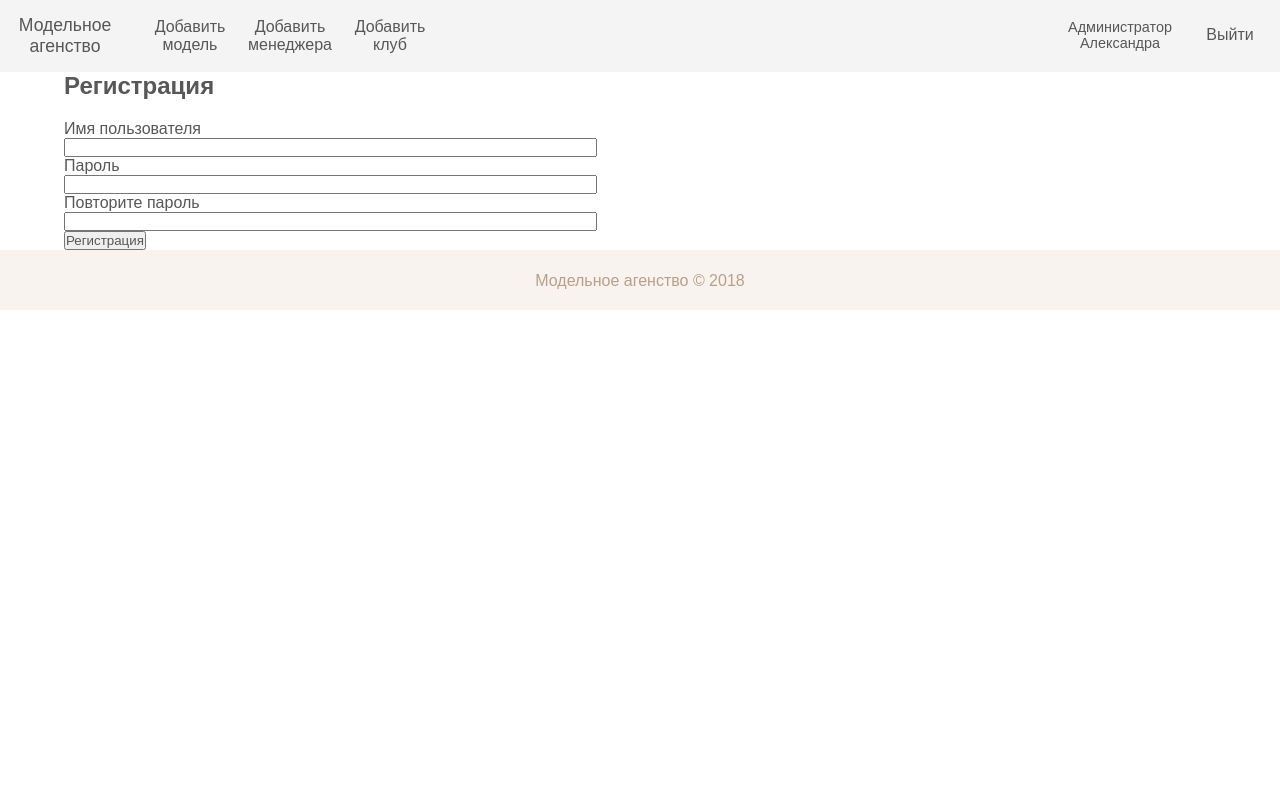
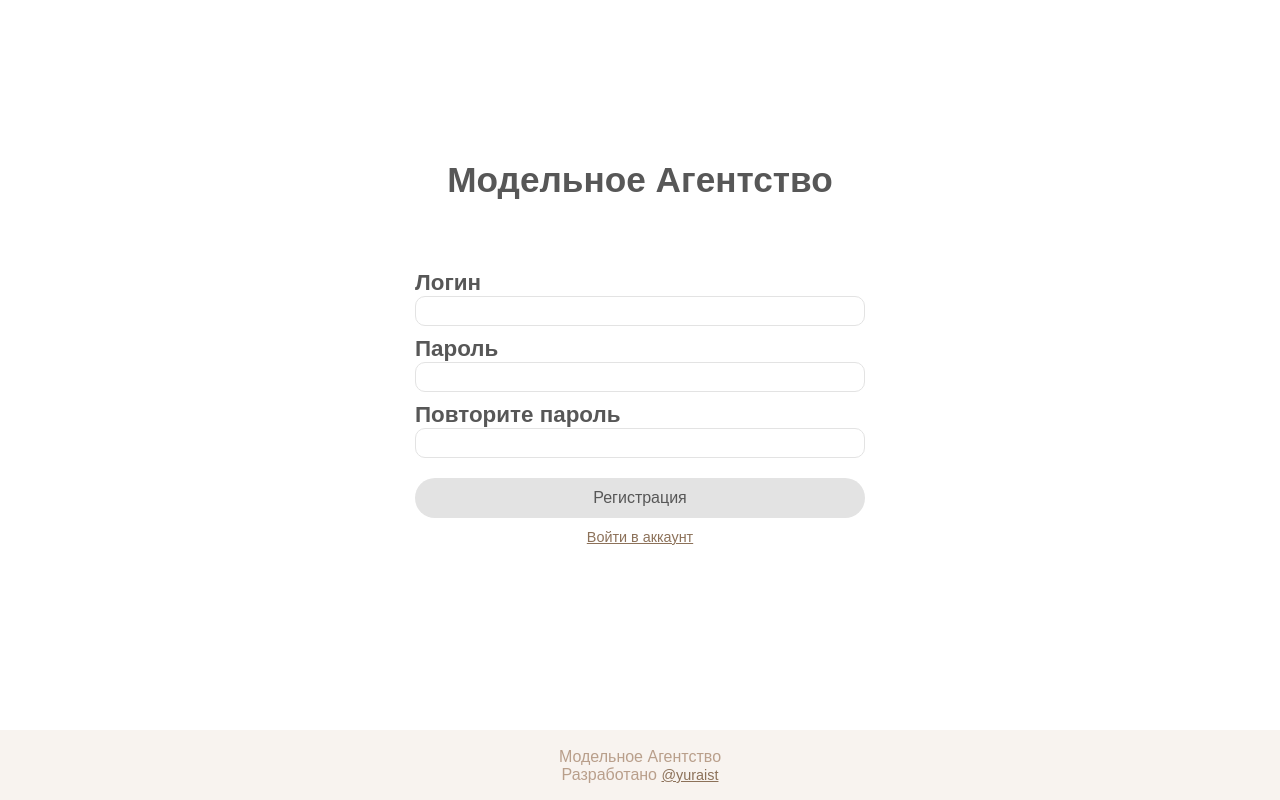
Before and after one commit to yuraist/model_agency, a Flask app: page /auth/register in a window 1280 px wide. Run offline with Flask 2, Linux system fonts and the light colour scheme.

Commit message:
created templates for login/register/register manager/base pages

```diff
--- a/app/auth/forms.py
+++ b/app/auth/forms.py
@@ -5,14 +5,14 @@ from app.models import User
 
 
 class LoginForm(FlaskForm):
-    username = StringField('Имя пользователя', validators=[DataRequired()])
+    username = StringField('Логин', validators=[DataRequired()])
     password = PasswordField('Пароль', validators=[DataRequired()])
     remember_me = BooleanField('Запомнить меня')
     submit = SubmitField('Войти')
 
 
 class RegistrationForm(FlaskForm):
-    username = StringField('Имя пользователя', validators=[DataRequired(), Length(1, 64)])
+    username = StringField('Логин', validators=[DataRequired(), Length(1, 64)])
     password = PasswordField('Пароль', validators=[DataRequired(), EqualTo('password2')])
     password2 = PasswordField('Повторите пароль', validators=[DataRequired()])
     submit = SubmitField('Регистрация')
--- a/app/auth/views.py
+++ b/app/auth/views.py
@@ -50,4 +50,4 @@ def login():
 @auth.route('/logout')
 def logout():
     logout_user()
-    return redirect(url_for('main.index'))
+    return redirect(url_for('auth.login'))
--- a/app/static/style.css
+++ b/app/static/style.css
@@ -5,6 +5,10 @@
     font-family: sans-serif;
     text-decoration: none;
     color: #575757;
+}
+
+a:hover {
+    text-decoration: underline;
 }
 
 nav {
@@ -20,7 +24,7 @@ nav ul {
     float: left;
     width: 100px;
     text-align: center;
-    margin: 18px 0px;
+    margin: 18px 0;
     font-weight: 300;
     font-size: 1em;
 }
@@ -38,21 +42,7 @@ nav ul {
 }
 
 .content {
-    width: 100%;
-}
-
-footer {
-    height: 60px;
-    padding: 22px;
-    width: 100%;
-
-    background-color: #F8F3EF;
-    color: #B99F8B;
-    text-align: center;
-    font-weight: 200;
-}
-
-.content {
+    padding-top: 40px;
     width: 90%;
     margin: auto;
 }
@@ -61,8 +51,27 @@ footer {
     margin-bottom: 20px;
 }
 
+footer {
+    height: 70px;
+    padding: 18px;
+    width: 100%;
+
+    background-color: #F8F3EF;
+}
+
+footer p {
+    color: #B99F8B;
+    text-align: center;
+    font-weight: 200;
+}
+
+.unlined-btn {
+    color: #8c7159;
+    text-decoration: underline;
+    font-size: 0.9em;
+}
+
 .list {
-    padding: 2%;
     margin-bottom: 10px;
 }
 
@@ -106,8 +115,72 @@ td a {
 }
 
 #managers, #clubs {
-    margin: 0px;
+    margin: 0;
     width: 49%;
     display: inline-block;
     vertical-align: top;
 }
+
+.auth-block {
+    height: 400px;
+    margin-top: 100px;
+}
+
+.auth-logo {
+    margin-top: 50px;
+    margin-bottom: 50px;
+    padding: 20px;
+    text-align: center;
+    font-size: 2.2em;
+}
+
+.login-form {
+    width: 470px;
+    margin: auto;
+}
+
+.login-form p {
+    margin: 10px;
+}
+
+.login-form label {
+    font-weight: 700;
+    font-size: 1.4em;
+}
+
+input[type=text], input[type=password] {
+    padding: 5px;
+    border-radius: 10px;
+    border: 1px #E3E3E3 solid;
+    max-width: 100%;
+    height: 30px;
+    font-size: 1em;
+}
+
+#remember-input {
+    text-align: left;
+}
+
+#remember {
+    margin-left: 5px;
+    font-weight: 200;
+    font-size: 0.9em;
+}
+
+#submit {
+    text-align: center;
+    width: 100%;
+    height: 40px;
+    margin-top: 10px;
+    border-radius: 20px;
+    border: none;
+    background-color: #E3E3E3;
+    font-size: 1em;
+    font-weight: 200;
+}
+
+.auth-footer {
+    position: absolute;
+    bottom: 0;
+    left: 0;
+}
--- /dev/null
+++ b/app/templates/auth/_auth_footer.html
@@ -0,0 +1,10 @@
+{% block footer %}
+  <footer class="auth-footer">
+    <p>Модельное Агентство</p>
+    <p>
+      Разработано <a href="https://vk.com/yuraist" class="unlined-btn">
+      @yuraist
+    </a>
+    </p>
+  </footer>
+{% endblock %}
--- a/app/templates/auth/register.html
+++ b/app/templates/auth/register.html
@@ -2,33 +2,41 @@
 
 {% block title %}Регистрация{% endblock %}
 
+{% block nav %}
+{% endblock %}
+
 {% block content %}
-  <h2>Регистрация</h2>
+  <div class="auth-block">
+    <h1 class="auth-logo">Модельное Агентство</h1>
+
+    <div class="login-form">
       <form action="" method="post" novalidate>
         {{ form.hidden_tag() }}
         <p>
           {{ form.username.label }}<br>
-      {{ form.username(size=64) }}<br>
-      {% for error in form.username.errors %}
-        [{{ error }}]
-      {% endfor %}
+          {{ form.username(size=64) }}
         </p>
         <p>
           {{ form.password.label }}<br>
-      {{ form.password(size=64) }}<br>
-      {% for error in form.password.errors %}
-        [{{ error }}]
-      {% endfor %}
+          {{ form.password(size=64) }}
         </p>
         <p>
           {{ form.password2.label }}<br>
-      {{ form.password2(size=64) }}<br>
-      {% for error in form.password2.errors %}
-        [{{ error }}]
-      {% endfor %}
+          {{ form.password2(size=64) }}
         </p>
         <p>
           {{ form.submit() }}
         </p>
       </form>
+      <p style="text-align: center;">
+        <a href="{{ url_for('auth.login') }}" class="unlined-btn">
+          Войти в аккаунт
+        </a>
+      </p>
+    </div>
+  </div>
 {% endblock %}
+
+{% block footer %}
+  {% include "auth/_auth_footer.html" %}
+{% endblock %}
--- a/app/templates/base.html
+++ b/app/templates/base.html
@@ -12,20 +12,28 @@
 <nav>
   {% block nav %}
     <ul>
-    <li class="nav-item"><a href="#" id="logo">Модельное агенство</a></li>
-    <li class="nav-item"><a href="#" id="add-item">Добавить модель</a></li>
-    <li class="nav-item"><a href="#" id="add-item">Добавить менеджера</a></li>
-    <li class="nav-item"><a href="#" id="add-item">Добавить клуб</a></li>
-    <li style="float:right; margin-top:26px;" class="nav-item"><a href="#">Выйти</a></li>
-    <li style="float: right;" class="nav-item">{% block username %}Администратор Александра{% endblock %}</li>
-  </ul>
+      <li class="nav-item"><a href="{{ url_for('main.index') }}" id="logo">Модельное агенство</a></li>
+      <li class="nav-item"><a href="{{ url_for('main.create_model') }}" id="add-item">Добавить модель</a></li>
+      <li class="nav-item"><a href="{{ url_for('main.register_manager') }}" id="add-item">Добавить менеджера</a></li>
+      <li class="nav-item"><a href="{{ url_for('main.create_club') }}" id="add-item">Добавить клуб</a></li>
+      {% if current_user.is_authenticated %}
+        <li style="float:right; margin-top:26px;" class="nav-item"><a href="{{ url_for('auth.logout') }}">Выйти</a></li>
+        <li style="float: right;" class="nav-item"><p>Менеджер <br>{{ current_user.username }}</p></li>
+      {% else %}
+        <li style="float:right; margin-top:26px;" class="nav-item"><a href="{{ url_for('auth.logout') }}">Выйти</a></li>
+        <li style="float: right;" class="nav-item"><p>Пользователь неавторизован</p></li>
+      {% endif %}
+    </ul>
   {% endblock %}
 </nav>
 <div class="content">
   {% block content %}{% endblock %}
 </div>
-<footer>
-  Модельное агенство &copy; 2018
-</footer>
+{% block footer %}
+  <footer {% block footer_attr %}{% endblock %}>
+    <p>Модельное агентство &copy; 2018</p>
+    <p>Developed by <a href="https://vk.com/yuraist">@yuraist</a></p>
+  </footer>
+{% endblock %}
 </body>
 </html>
```
Also changed, not shown: app/templates/auth/login.html (+21 -3 lines), app/templates/register_manager.html (+6 -1 lines). Lines whose indentation alone changed are shown as unchanged.
